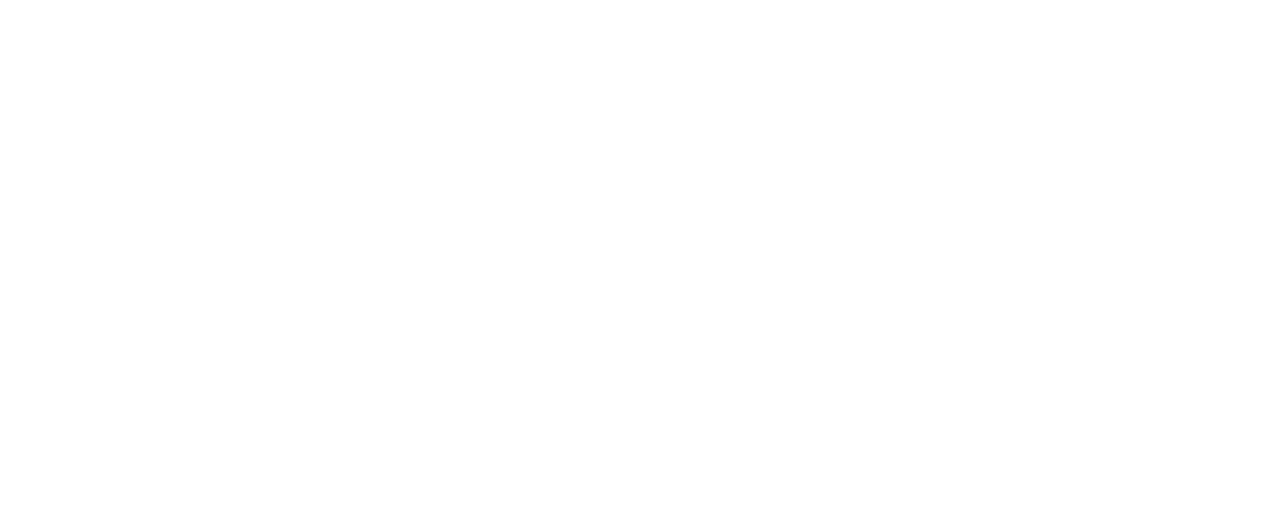
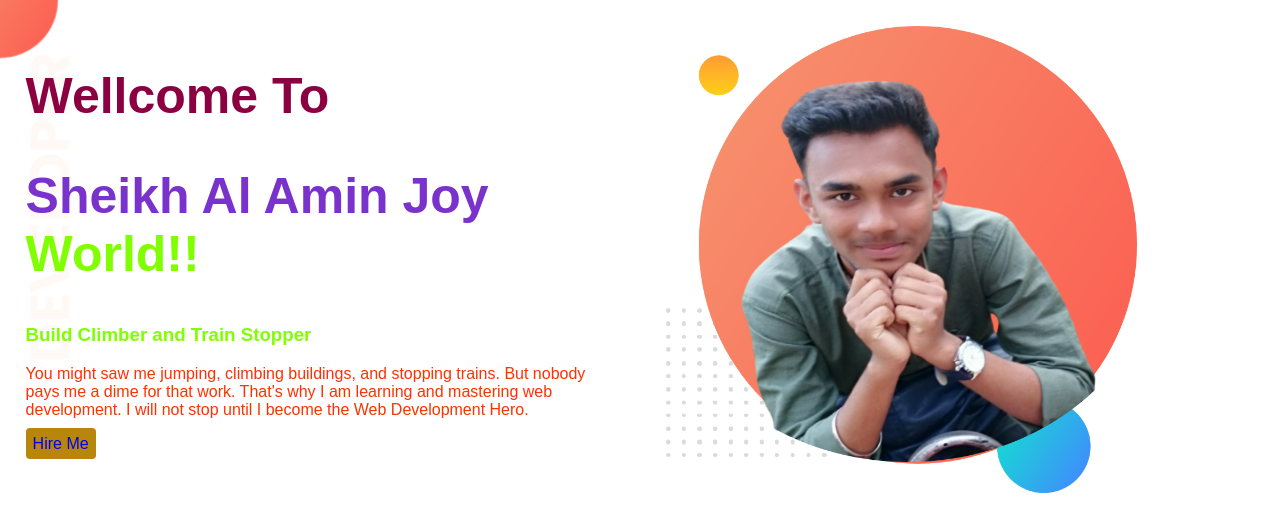
Before and after one commit to Sheikhalamin/developer-portfolio, a plain HTML site: page index.html in a window 1280 px wide. Drawn offline with Linux system fonts and the light colour scheme; a web font is replaced by a local one.

Commit message:
top banner add

```diff
--- a/index.html
+++ b/index.html
@@ -5,9 +5,25 @@
     <meta http-equiv="X-UA-Compatible" content="IE=edge">
     <meta name="viewport" content="width=device-width, initial-scale=1.0">
     <title>Joy portfolio</title>
+    <link rel="preconnect" href="https://fonts.googleapis.com">
+    <link rel="preconnect" href="https://fonts.gstatic.com" crossorigin>
+    <link href="https://fonts.googleapis.com/css2?family=Otomanopee+One&display=swap" rel="stylesheet">
+
     <link rel="stylesheet" href="style.css">
 </head>
 <body>
+    <section id="sad">
+    <div class="joy">
+    <h1 id="san">Wellcome To</h1>
+    <h1><span id="sal">Sheikh Al Amin Joy</span> World!!</h1>
+    <h3>Build Climber and Train Stopper</h3>
+    <p id="asal">You might saw me jumping, climbing buildings, and stopping trains. But nobody pays me a dime for that work. That's why I am learning and mastering web development. I will not stop until I become the Web Development Hero.</p>
+    <a class="link" href="https://www.google.com/" target="- blank">Hire Me</a>
+</div>
+    <div class="joy">
+    <img src="my-bg.png" alt="" id="tan">
+    </div>
+    </section>
 
 </body>
 </html>
--- a/style.css
+++ b/style.css
@@ -0,0 +1,41 @@
+body{
+    font-family: 'Otomanopee One', sans-serif;
+    margin: 0%;
+}
+h1{
+    font-size: 50px;
+}
+.joy{
+    color: chartreuse;
+}
+#san{
+    color: rgb(139, 0, 65);
+}
+section{
+    display: flex;
+}
+.joy{
+    width: 50%;
+    padding: 2%;
+}
+#tan{
+    width: 80%;
+}
+.link{
+    text-decoration: none;
+    background-color: darkgoldenrod;
+    padding: 7px;
+    border-radius: 4px;
+    background-image: linear-gradient(red black) ;
+
+}
+#sal{
+    color: rgb(122, 50, 204);
+}
+#asal{
+    color: rgb(252, 50, 0);
+}
+#sad{
+    background-image: url(top-banner.png);
+    background-repeat: no-repeat;
+}
```
Also changed, not shown: PicsArt_02-09-11.17.42.jpg (added), dream-bg.png (added), exp-bg.png (added), jhankar.png (added), jhankar2.png (added), my-bg.png (added), my-bg2.png (added), top-banner.png (added), 1 other file.
